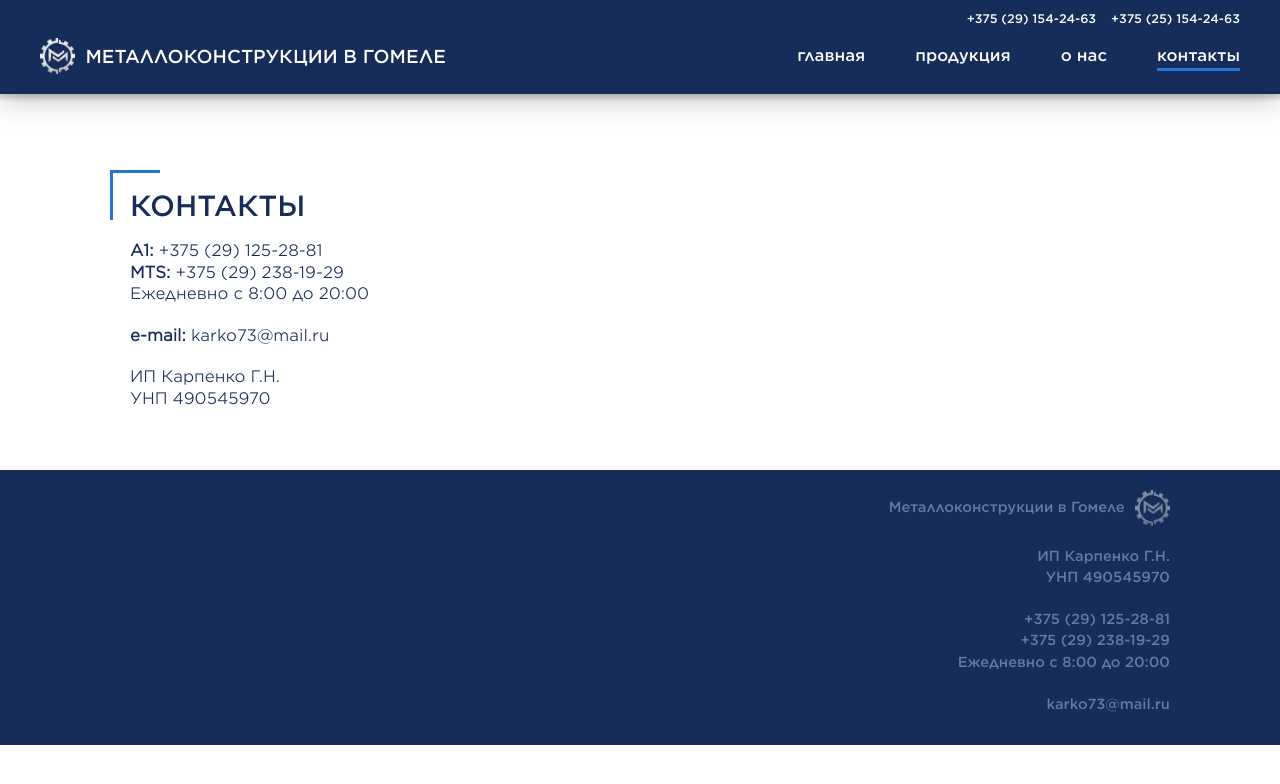
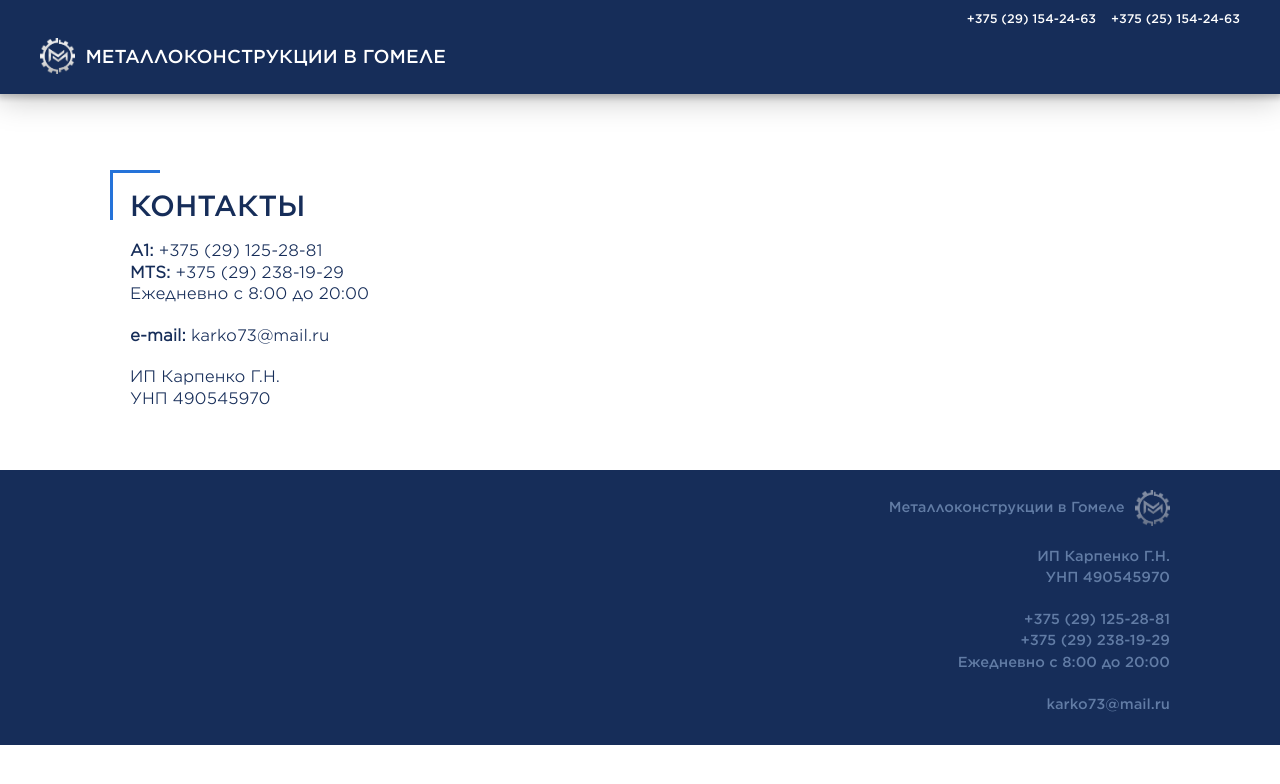
Before and after one commit to AKarpenka/metal-structures-site, a React (Create React App) app in the folder frontend/: page /contacts in a window 1280 px wide. Shown: the top 784 px of the page. Built offline with nearby package versions, Linux system fonts and the light colour scheme.

Commit message:
feat(header): Добавлена адаптация для хедера | mtl-6

```diff
--- a/frontend/src/components/header/Header.js
+++ b/frontend/src/components/header/Header.js
@@ -5,22 +5,24 @@ import {
     NUMBER_1,
     NUMBER_2,
     TITLE,
-    NAV_MAIN,
-    NAV_PORTFOLIO,
-    NAV_ABOUT,
-    NAV_CONTACTS
+    MENU_ITEMS,
  } from './constants';
-
+import { DownOutlined } from '@ant-design/icons';
+import { Dropdown, Space, Typography } from 'antd';
 import './Header.scss';
 
 export default function Header() {
-    const [isScrolled, setScrolled] = useState(false)
+    const [isScrolled, setScrolled] = useState(false);
+    const [isMobile, setIsMobile] = useState(window.innerWidth < 990);
+
     const navigate = useNavigate();
 
     useEffect(() => {
         window.addEventListener('scroll', handleScroll);
+        window.addEventListener('resize', handleResize);
         return () => {
             window.removeEventListener('scroll', handleScroll);
+            window.removeEventListener('resize', handleResize);
         };
     }, []);
 
@@ -32,6 +34,49 @@ export default function Header() {
         }
     };
 
+    const handleResize = () => {
+        setIsMobile(window.innerWidth < 990);
+    };
+
+    const dropdownMenu = () => {
+        return (
+            <Dropdown
+                menu={{
+                    items: MENU_ITEMS,
+                    selectable: true,
+                    defaultSelectedKeys: ['3'],
+                    onClick: ({ key }) => {
+                        const selectedItem = MENU_ITEMS.find(item => item.key === key);
+                        if (selectedItem) {
+                            navigate(selectedItem.location);
+                        }
+                    },
+                }}
+            >
+                <Typography.Link>
+                    <Space>
+                        Меню
+                        <DownOutlined />
+                    </Space>
+                </Typography.Link>
+            </Dropdown>
+        );
+    };
+
+    const collapsedMenu = () => {
+        return MENU_ITEMS.map(({ key, location, name }) => (
+            <span
+                key={key}
+                className={`menu${
+                    location.pathname === location ? ' selected' : ''
+                }`}
+                onClick={() => navigate(location)}
+            >
+                {name}
+            </span>
+        ));
+    };
+
     return (
         <div className="header-rect">
             <div
@@ -40,12 +85,13 @@ export default function Header() {
                 }`}
             >
                 <div className="max-width-1440">
-                    <div>
-                        <div className='numbers'>
+                    {/* Номера телефонов скрыты на мобильных устройствах */}
+                    {!isMobile && (
+                        <div className="numbers">
                             <p className="font-s-18 text-right mb-0">{NUMBER_1}</p>
                             <p className="font-s-18 text-right mb-0">{NUMBER_2}</p>
                         </div>
-                    </div>
+                    )}
                     <div className="d-flex align-items-center justify-content-between margin-top-10">
                         <div className="d-flex align-items-center width-45 font-s-18">
                             <img src={Logo} alt="img" />
@@ -53,46 +99,7 @@ export default function Header() {
                         </div>
                         <div className="font-s-16">
                             <nav className="d-flex align-items-center justify-content-between">
-                                <span
-                                    className={`menu${
-                                        location.pathname === '/main'
-                                            ? `${' '}selected`
-                                            : ''
-                                    }`}
-                                    onClick={() => navigate('/main')}
-                                >
-                                    {NAV_MAIN}
-                                </span>
-                                <span
-                                    className={`menu${
-                                        location.pathname.includes('/portfolio')
-                                            ? ' selected'
-                                            : ''
-                                    }`}
-                                    onClick={() => navigate('/portfolio/FENCE')}
-                                >
-                                    {NAV_PORTFOLIO}
-                                </span>
-                                <span
-                                    className={`menu${
-                                        location.pathname === '/about-us'
-                                            ? `${' '}selected`
-                                            : ''
-                                    }`}
-                                    onClick={() => navigate('/about-us')}
-                                >
-                                    {NAV_ABOUT}
-                                </span>
-                                <span
-                                    className={`menu ${
-                                        window.location.pathname === '/contacts'
-                                            ? `selected`
-                                            : ''
-                                    }`}
-                                    onClick={() => navigate('/contacts')}
-                                >
-                                    {NAV_CONTACTS}
-                                </span>
+                                {isMobile ? dropdownMenu() : collapsedMenu()}
                             </nav>
                         </div>
                     </div>
--- a/frontend/src/components/header/Header.scss
+++ b/frontend/src/components/header/Header.scss
@@ -8,21 +8,25 @@
     z-index: 1;
     color: $white-color;
     width: 100%;
+
     .header-sticky {
         font-family: Gotham SS Medium;
         color: $white-color;
         padding-top: 10px;
         padding-left: 40px;
         padding-right: 40px;
+
         .max-width-1440 {
             max-width: 1440px;
             margin: auto;
+
             .btn {
                 font-size: 14px;
                 padding: 8px 23px;
                 background-color: $azure-color;
                 border: none;
             }
+
             img {
                 height: 36px;
                 margin-right: 10px;
@@ -58,13 +62,13 @@
             transition: all .5s;
         }
     }
-
 }
 
 .menu {
     cursor: pointer;
     margin-left: 50px;
     position: relative;
+
     &::after {
         content: "";
         display: block;
@@ -75,7 +79,8 @@
         width: 0%;
         right: 0;
     }
-    &:hover{
+
+    &:hover {
         &::after {
             width: 100%;
             left: 0;
@@ -105,3 +110,34 @@
 .margin-top-10 {
     margin-top: 10px;
 }
+
+@media (max-width: 990px) {
+    .header-rect {
+        .header-sticky {
+            padding-left: 20px;
+            padding-right: 20px;
+
+            .max-width-1440 {
+                img {
+                    height: 30px; // Уменьшаем размер логотипа
+                }
+
+                .title {
+                    font-size: 16px; // Уменьшаем размер заголовка
+                }
+
+                .font-s-16 {
+                    font-size: 14px; // Уменьшаем размер шрифта меню
+                }
+
+                .numbers {
+                    display: none; // Скрываем номера на мобильных устройствах
+                }
+            }
+        }
+
+        .menu {
+            margin-left: 20px; // Уменьшаем отступы между пунктами меню
+        }
+    }
+}
--- a/frontend/src/components/header/constants.js
+++ b/frontend/src/components/header/constants.js
@@ -3,7 +3,25 @@ export const NUMBER_2 = '+375 (25) 154-24-63';
 
 export const TITLE = 'МЕТАЛЛОКОНСТРУКЦИИ В ГОМЕЛЕ';
 
-export const NAV_MAIN = 'главная';
-export const NAV_PORTFOLIO = 'продукция';
-export const NAV_ABOUT = 'о нас';
-export const NAV_CONTACTS = 'контакты';
+export const MENU_ITEMS = [
+     {
+        key: "1",
+        label: 'главная',
+        location: '/main',
+    },
+    {
+        key: "2",
+        label: 'продукция',
+        location: '/portfolio',
+    },
+    {
+        key: "3",
+        label: 'о нас',
+        location: '/about-us',
+    },
+    {
+        key: "4",
+        label: 'контакты',
+        location: '/contacts',
+    },
+]
```
